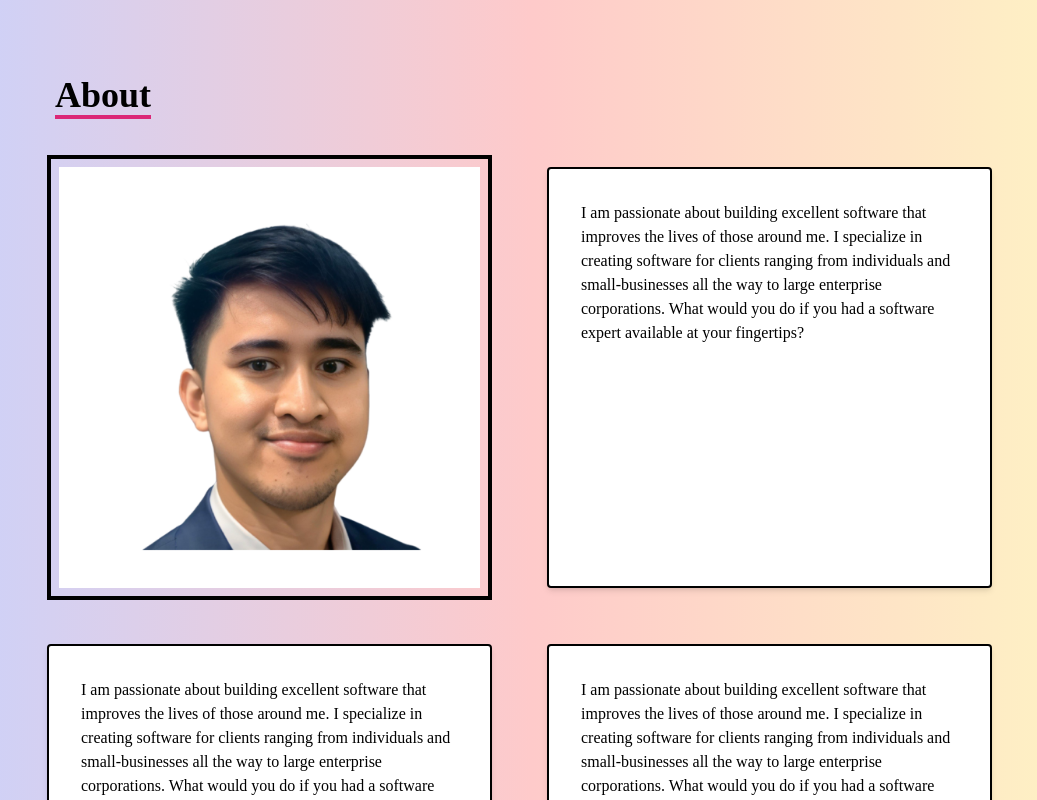
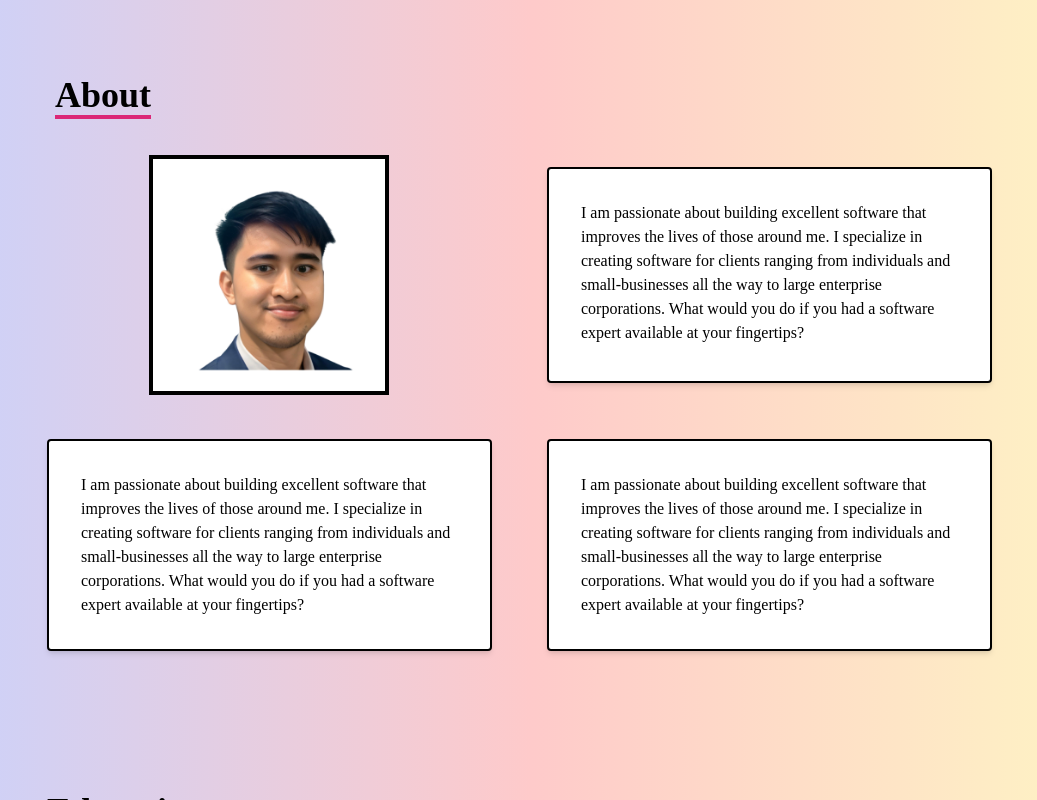
Before and after one commit to nikumaruku/dev-portfolio, a React (Create React App) app: page / in a window 1280 px wide. Shown: the part 733-1533 px from the top of the page, without its empty margins (109-1146 px from the left). Built offline with nearby package versions, Linux system fonts and the light colour scheme.

Commit message:
Set pic dimension

```diff
--- a/src/components/About.jsx
+++ b/src/components/About.jsx
@@ -16,10 +16,15 @@ const About = () => {
           </div>
         </div>
         <div className="max-w-[1000px] w-full grid sm:grid-cols-2 gap-8 px-4 ">
-          <div className="w-[95%] max-w-screen-md sm:text-center text-4xl font-bold border-4 p-2 line border-doubled border-black">
-            <img src={ProfilePicture} alt="Picture of Nik Syahmi" className="height"  />
+          <div className="w-[95%] max-w-screen-md sm:text-center text-4xl font-bold flex justify-center items-center">
+            <img
+              src={ProfilePicture}
+              alt="Picture of Nik Syahmi"
+              className="h-60 w-60 border-4 border-doubled border-black mx-auto"
+            />
             {/* <p className='text-black'>Hi. I am Nik Syahmi, nice to meet you. Please take a look around.</p> */}
           </div>
+
           <div className="w-[95%] max-w-screen-md bg-white shadow-md rounded p-8 my-3 hover:scale-110 duration-500 border-solid border-2 border-black">
             <p className="text-black">
               I am passionate about building excellent software that improves
```
